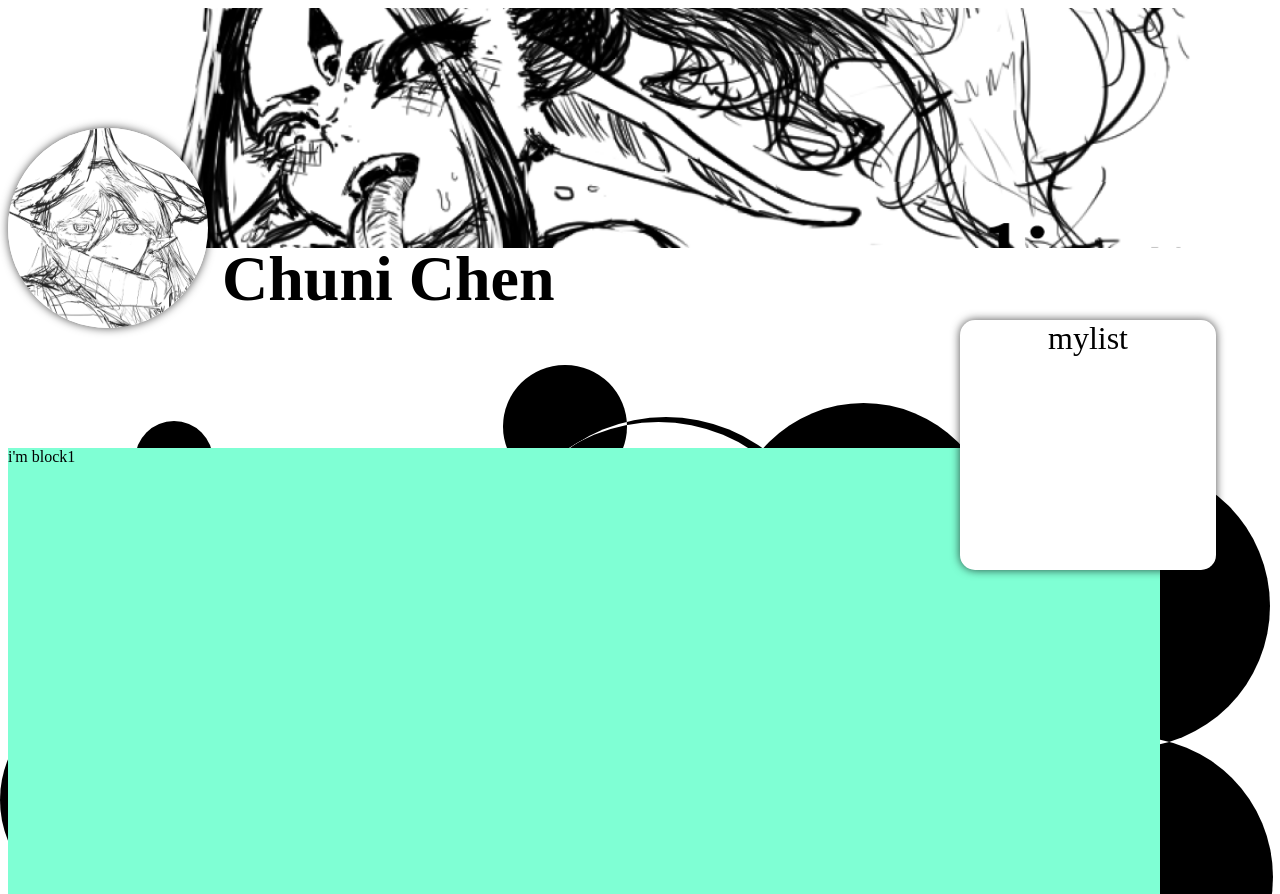
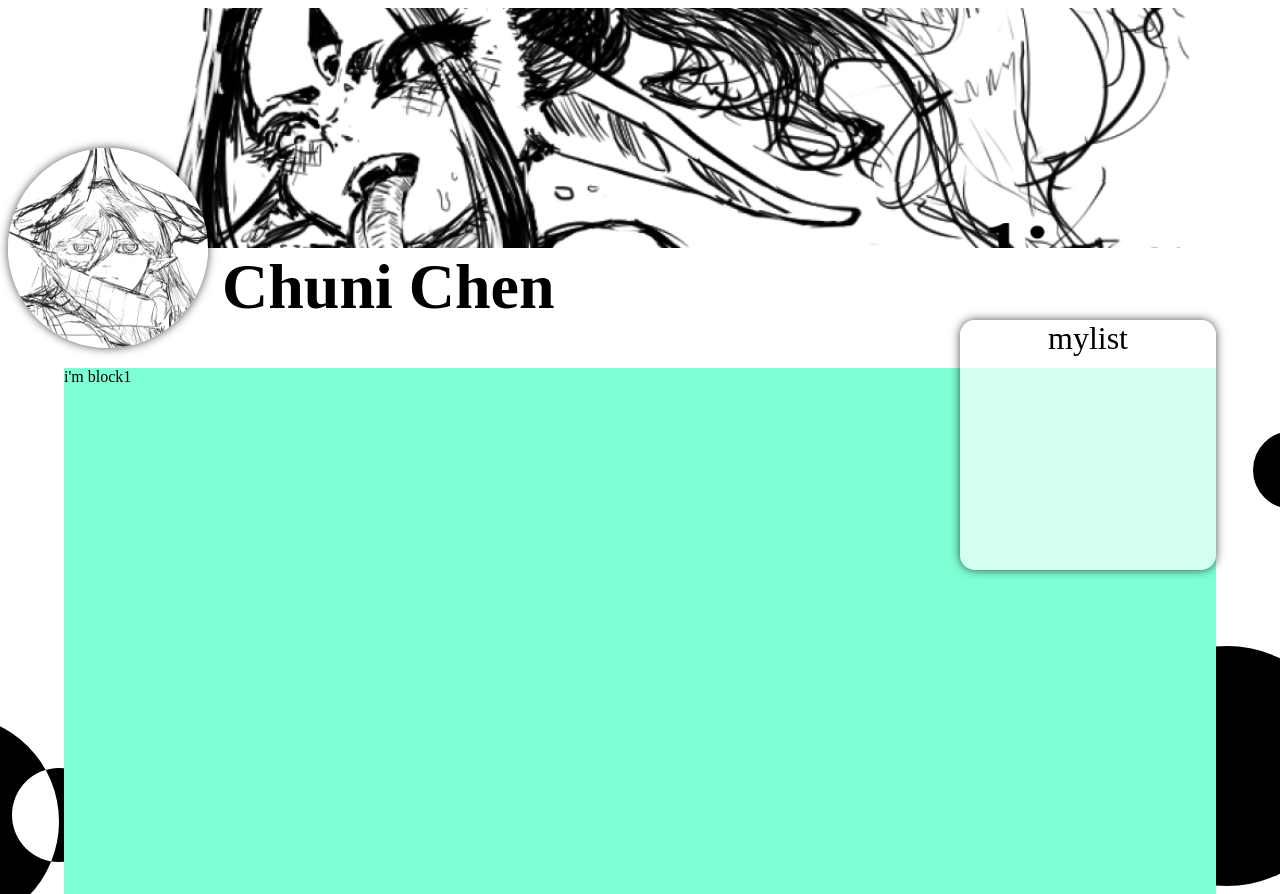
Before and after one commit to xinchen-8/xinchen-8.github.io, a plain HTML site: page index.html in a window 1280 px wide. Shown: the top 894 px of the page. Drawn offline with Linux system fonts and the light colour scheme.

Commit message:
dors animation & situation

```diff
--- a/index.html
+++ b/index.html
@@ -14,8 +14,9 @@
     <div>
       <img class="kanban-frame" src="./kanban.png"></img>
       <img class="avatar-frame" src="./avatar.png"></img>
-      <h1 id="title">Chuni Chen</h1>
     </div>
+
+    <h1 id="title">Chuni Chen</h1>
 
     <div id="section1">
       i'm block1
@@ -25,6 +26,7 @@
       i'm block2
     </div>
 
+
     <div id="list">
       <a style="font-size:2em">mylist</a>
     </div>
--- a/main.js
+++ b/main.js
@@ -1,6 +1,7 @@
 document.querySelector('.bg-style').style.backgroundColor = 'white';
 
 function RandomDots(container, numberOfDots) {
+    const offsetHeight = container.style.top;
     const containerWidth = container.offsetWidth;
     const containerHeight = container.offsetHeight;
     const dots = [];
@@ -9,8 +10,8 @@ function RandomDots(container, numberOfDots) {
         const dot = document.createElement('div');
         dot.classList.add('dot');
 
-        const x = Math.random() * containerWidth+1;
-        const y = Math.random() * containerHeight+1;
+        const x = Math.random() * containerWidth;
+        const y = Math.random() * containerHeight + offsetHeight;
         dot.style.left = `${x}px`;
         dot.style.top = `${y}px`;
 
@@ -22,11 +23,15 @@ function RandomDots(container, numberOfDots) {
             element: dot,
             x: x,
             y: y,
-            dx: (Math.random() - 0.5) * 0.5,
-            dy: (Math.random() - 0.5) * 0.5
+            dx: (Math.random() - 0.5) * 5,
+            dy: (Math.random() - 0.5) * 5
         });
 
         container.appendChild(dot);
+    }
+    function limitSpeed(dot){
+        if (Math.abs(dot.dx) < 0.2) dot.dx *= 5;
+        if (Math.abs(dot.dy) < 0.2) dot.dy *= 5;
     }
 
     function updateDots() {
@@ -38,16 +43,20 @@ function RandomDots(container, numberOfDots) {
             //four border
             if(dot.x < -parseFloat(dot.element.style.width) && dot.dx < 0){
                 dot.x = containerWidth + parseFloat(dot.element.style.width);
+                limitSpeed(dot);
             }
-            if(dot.y < -parseFloat(dot.element.style.height) && dot.dy < 0){
-                dot.y = containerHeight + parseFloat(dot.element.style.height);
+            if(dot.y < offsetHeight-parseFloat(dot.element.style.height) && dot.dy < 0){
+                dot.y = offsetHeight + containerHeight + parseFloat(dot.element.style.height);
+                limitSpeed(dot);
             }
             if(dot.x > containerWidth + parseFloat(dot.element.style.width) && dot.dx > 0){
                 dot.x = -parseFloat(dot.element.style.width);
+                limitSpeed(dot);
             }
-            if(dot.y > containerHeight + parseFloat(dot.element.style.height) && dot.dy > 0)
-                dot.y = -parseFloat(dot.element.style.height);
-
+            if(dot.y > offsetHeight + containerHeight + parseFloat(dot.element.style.height) && dot.dy > 0){
+                dot.y = offsetHeight-parseFloat(dot.element.style.height);
+                limitSpeed(dot);
+            }
             dot.element.style.left = `${dot.x}px`;
             dot.element.style.top = `${dot.y}px`;
         });
@@ -59,5 +68,5 @@ function RandomDots(container, numberOfDots) {
 
 window.onload = function() {
     const container = document.querySelector('.bg-style');
-    RandomDots(container, 15);
+    RandomDots(container, 20);
 };
--- a/style.css
+++ b/style.css
@@ -13,7 +13,7 @@ html {
   .avatar-frame{
     position:relative;
     vertical-align: middle;
-    top:-120px;
+    top:-100px;
     width: 200px;
     height:200px;
     border-radius: 50%;
@@ -48,7 +48,7 @@ html {
     width: 400px;
     white-space: pre-wrap;
     word-break: break-word;
-    padding-top: 2px;
+    padding-top: 10px;
     padding-left: 2px;
     padding-right: 2px;
     font-size: 4em;
@@ -62,7 +62,7 @@ html {
     position:fixed;
     top: 40vh;
     right: 5vw;
-    background-color: rgb(255, 255, 255);
+    background-color: rgba(255, 255, 255, 0.664);
     width: 20vw;
     height: 250px;
     text-align: center;
@@ -87,13 +87,15 @@ html {
     height: 600px;
     width: 90vw;
     position:relative;
-    top: 0px;
+    margin: auto;
+    top: -80px;
     background-color: aquamarine;
   }
   #section2{
     height: 600px;
     width: 90vw;
     position: relative;
-    top: 20px;
+    top: -50px;
+    margin: auto;
     background-color: aquamarine;
   }
```
